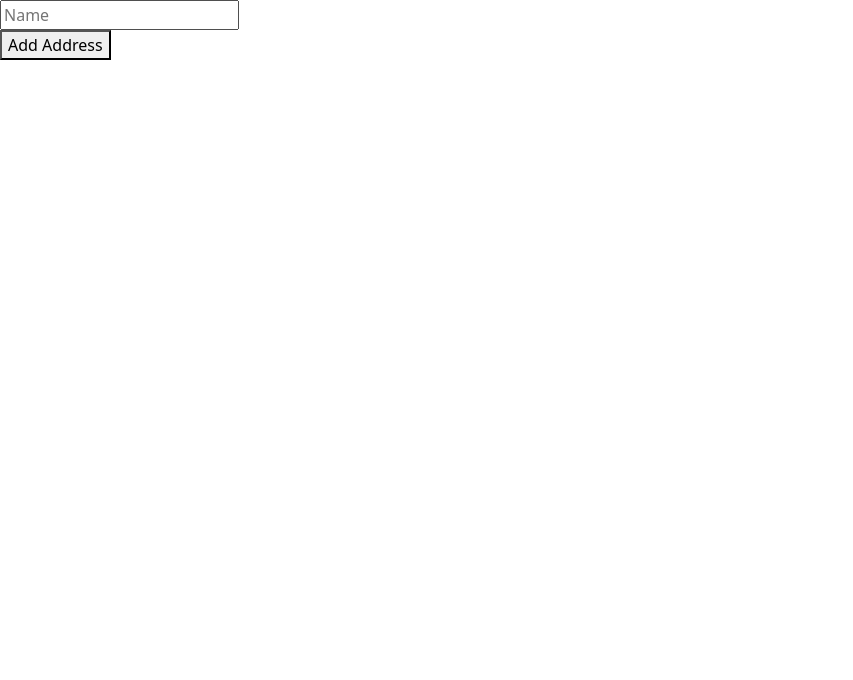
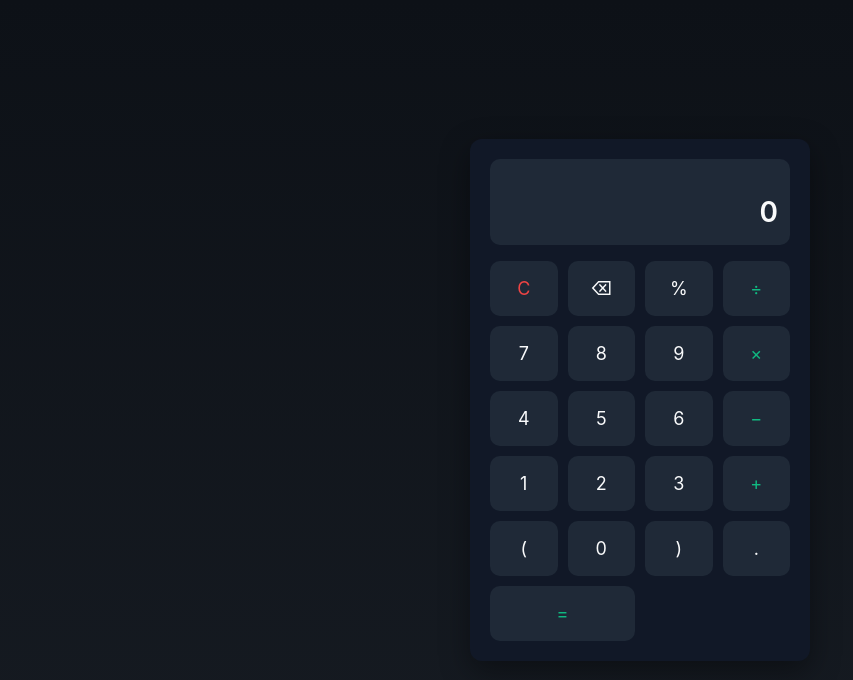
Before and after one commit to Patel-Kingkumar/Angular-Practice, an Angular app: page / in a window 1280 px wide. Shown: the top 680 px of the page, without its empty margins (0-853 px from the left). Built offline with nearby package versions, Linux system fonts and the light colour scheme.

Commit message:
028  : Calculater is complete using AI

```diff
--- a/src/app/app.component.html
+++ b/src/app/app.component.html
@@ -16,4 +16,5 @@
 <!-- <app-parent-one></app-parent-one> -->
 <!-- <app-tic-tac-toe></app-tic-tac-toe> -->
 <!-- <app-simple-formarray></app-simple-formarray> -->
- <app-nested-single-practice></app-nested-single-practice>
+ <!-- <app-nested-single-practice></app-nested-single-practice> -->
+  <app-calculater></app-calculater>
--- a/src/app/app.module.ts
+++ b/src/app/app.module.ts
@@ -33,6 +33,7 @@ import { ChildOneComponent } from './communication/child-one/child-one.component
 import { TicTacToeComponent } from './tic-tac-toe/tic-tac-toe.component';
 import { SimpleFormarrayComponent } from './simple-formarray/simple-formarray.component';
 import { NestedSinglePracticeComponent } from './nested-single-practice/nested-single-practice.component';
+import { CalculaterComponent } from './calculater/calculater.component';
 
 @NgModule({
   declarations: [
@@ -65,6 +66,7 @@ import { NestedSinglePracticeComponent } from './nested-single-practice/nested-s
     TicTacToeComponent,
     SimpleFormarrayComponent,
     NestedSinglePracticeComponent,
+    CalculaterComponent,
   ],
   imports: [
     BrowserModule,
--- /dev/null
+++ b/src/app/calculater/calculater.component.html
@@ -0,0 +1,35 @@
+<div class="calculator">
+  <div class="display">
+    <div class="expression">{{ expression }}</div>
+    <div class="result">{{ result }}</div>
+  </div>
+
+  <div class="keys">
+    <button class="key clear" (click)="onClear()">C</button>
+    <button class="key" (click)="onBack()">⌫</button>
+    <button class="key" (click)="onPress('%')">%</button>
+    <button class="key operator" (click)="onPress('/')">÷</button>
+
+    <button class="key" (click)="onPress('7')">7</button>
+    <button class="key" (click)="onPress('8')">8</button>
+    <button class="key" (click)="onPress('9')">9</button>
+    <button class="key operator" (click)="onPress('*')">×</button>
+
+    <button class="key" (click)="onPress('4')">4</button>
+    <button class="key" (click)="onPress('5')">5</button>
+    <button class="key" (click)="onPress('6')">6</button>
+    <button class="key operator" (click)="onPress('-')">−</button>
+
+    <button class="key" (click)="onPress('1')">1</button>
+    <button class="key" (click)="onPress('2')">2</button>
+    <button class="key" (click)="onPress('3')">3</button>
+    <button class="key operator" (click)="onPress('+')">+</button>
+
+    <button class="key" (click)="onPress('(')">(</button>
+    <button class="key" (click)="onPress('0')">0</button>
+    <button class="key" (click)="onPress(')')">)</button>
+    <button class="key" (click)="onPress('.')">.</button>
+
+    <button class="key wide operator" (click)="onEqual()">=</button>
+  </div>
+</div>
--- /dev/null
+++ b/src/app/calculater/calculater.component.scss
@@ -0,0 +1,78 @@
+:host {
+  display: flex;
+  align-items: center;
+  justify-content: center;
+  min-height: 100vh;
+  background: linear-gradient(180deg, #0d1117 0%, #161b22 100%);
+  color: #fff;
+  font-family: 'Inter', sans-serif;
+}
+
+.calculator {
+  width: 340px;
+  background: #111827;
+  border-radius: 12px;
+  padding: 20px;
+  box-shadow: 0 10px 30px rgba(0, 0, 0, 0.4);
+}
+
+.display {
+  background: #1f2937;
+  border-radius: 10px;
+  padding: 12px;
+  margin-bottom: 16px;
+  text-align: right;
+}
+
+.expression {
+  font-size: 14px;
+  color: #9ca3af;
+  height: 20px;
+  overflow: hidden;
+  text-overflow: ellipsis;
+  white-space: nowrap;
+}
+
+.result {
+  font-size: 28px;
+  font-weight: 600;
+  color: #f9fafb;
+  word-break: break-all;
+}
+
+.keys {
+  display: grid;
+  grid-template-columns: repeat(4, 1fr);
+  gap: 10px;
+}
+
+.key {
+  background: #1f2937;
+  border: none;
+  border-radius: 10px;
+  padding: 14px;
+  font-size: 18px;
+  color: #f9fafb;
+  cursor: pointer;
+  transition: 0.2s ease;
+}
+
+.key:hover {
+  background: #374151;
+}
+
+.key:active {
+  transform: scale(0.97);
+}
+
+.operator {
+  color: #10b981;
+}
+
+.clear {
+  color: #ef4444;
+}
+
+.wide {
+  grid-column: span 2;
+}
--- /dev/null
+++ b/src/app/calculater/calculater.component.ts
@@ -0,0 +1,75 @@
+import { Component, OnInit } from '@angular/core';
+
+@Component({
+  selector: 'app-calculater',
+  templateUrl: './calculater.component.html',
+  styleUrls: ['./calculater.component.scss'],
+})
+export class CalculaterComponent implements OnInit {
+  constructor() {}
+
+  ngOnInit(): void {}
+
+  expression: string = '';
+  result: string = '0';
+
+  // Called when number or operator buttons are clicked
+  onPress(value: string) {
+    // prevent two operators in a row
+    const lastChar = this.expression.slice(-1);
+    const operators = ['+', '-', '*', '/', '%'];
+
+    if (operators.includes(value) && operators.includes(lastChar)) {
+      this.expression = this.expression.slice(0, -1) + value;
+    } else {
+      this.expression += value;
+    }
+
+    this.calculateResult();
+  }
+
+  // Clears all input
+  onClear() {
+    this.expression = '';
+    this.result = '0';
+  }
+
+  // Removes the last character
+  onBack() {
+    this.expression = this.expression.slice(0, -1);
+    this.calculateResult();
+  }
+
+  // Evaluates the full expression when '=' is pressed
+  onEqual() {
+    try {
+      const sanitizedExpr = this.expression
+        .replace(/÷/g, '/')
+        .replace(/×/g, '*');
+      const evalResult = Function(`"use strict"; return (${sanitizedExpr})`)();
+      this.result = evalResult !== undefined ? evalResult.toString() : '0';
+      this.expression = this.result; // continue calculation from result
+    } catch {
+      this.result = 'Error';
+    }
+  }
+
+  // Live result preview (optional)
+  private calculateResult() {
+    try {
+      if (this.expression === '') {
+        this.result = '0';
+        return;
+      }
+      const sanitizedExpr = this.expression
+        .replace(/÷/g, '/')
+        .replace(/×/g, '*');
+      const evalResult = Function(`"use strict"; return (${sanitizedExpr})`)();
+      if (!isNaN(evalResult)) {
+        this.result = evalResult.toString();
+      }
+    } catch {
+      // do nothing for incomplete expressions like "5+"
+    }
+  }
+}
```
Also changed, not shown: 1 other file (tests, documents, lock files or other folders).
